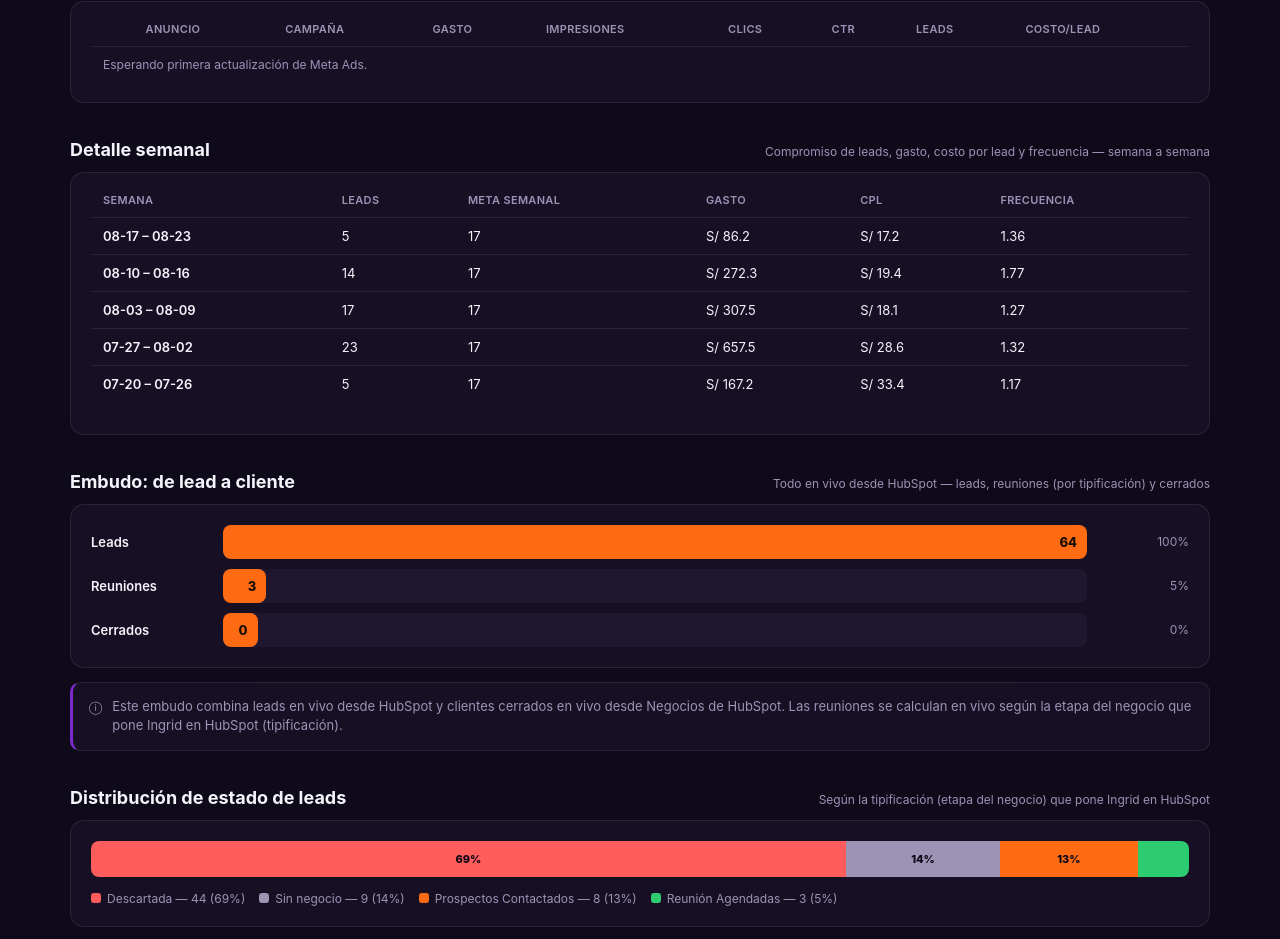
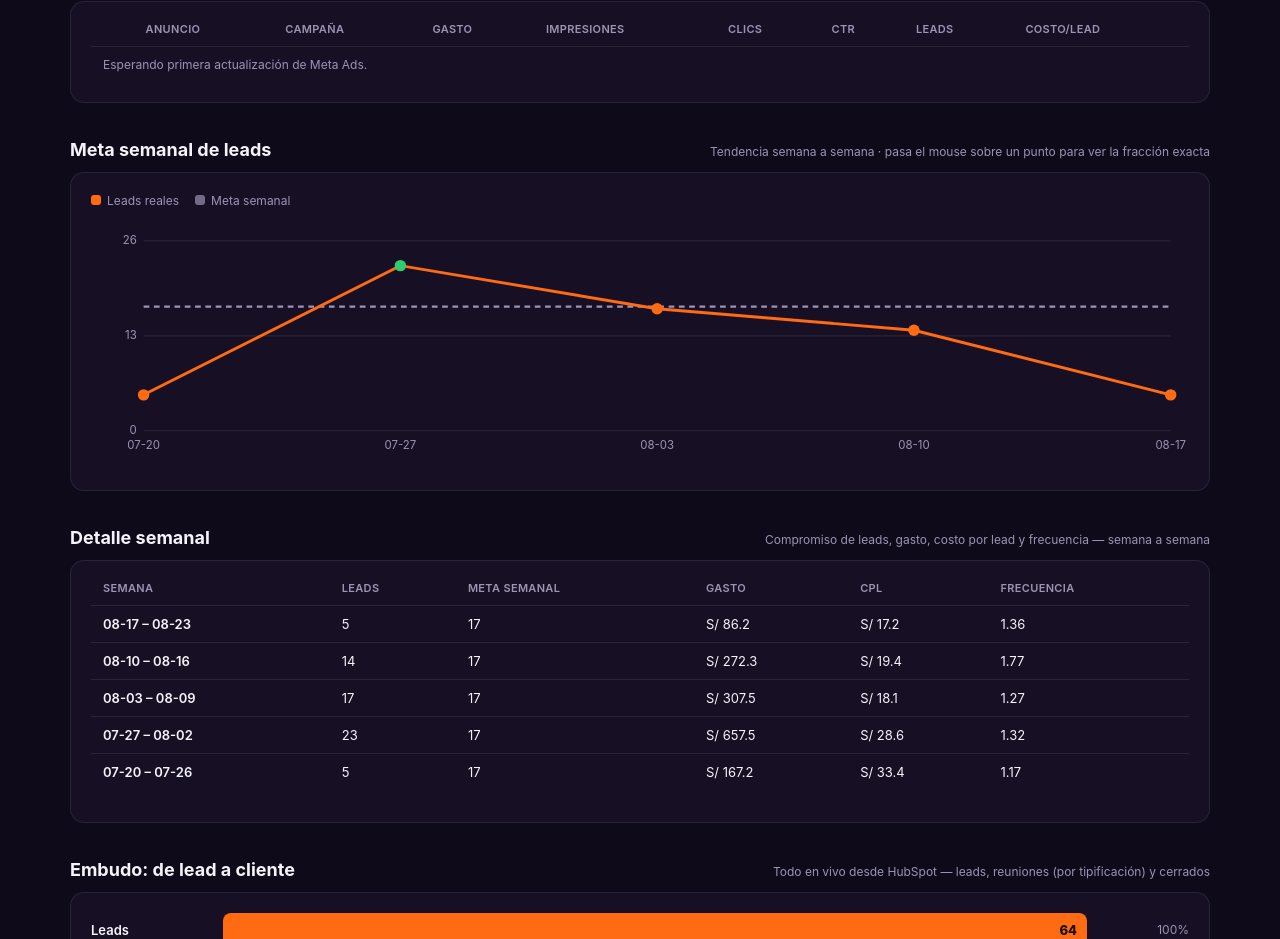
Before and after one commit to fabian02032000/xsell-dashboard, a plain HTML site: page index.html in a window 1280 px wide. Shown: the part 2100-3039 px from the top of the page. Drawn offline with Linux system fonts and the light colour scheme.

Commit message:
Update index.html

```diff
--- a/index.html
+++ b/index.html
@@ -264,6 +264,23 @@
           <thead><tr><th></th><th>Anuncio</th><th>Campaña</th><th>Gasto</th><th>Impresiones</th><th>Clics</th><th>CTR</th><th>Leads</th><th>Costo/lead</th></tr></thead>
           <tbody id="adsPerformanceTableBody"></tbody>
         </table>
+      </div>
+    </div>
+  </section>
+
+  <section>
+    <div class="section-head">
+      <h2>Meta semanal de leads</h2>
+      <span class="hint">Tendencia semana a semana · pasa el mouse sobre un punto para ver la fracción exacta</span>
+    </div>
+    <div class="chart-card">
+      <div class="legend">
+        <span class="key"><span class="swatch" style="background:var(--orange)"></span>Leads reales</span>
+        <span class="key"><span class="swatch" style="background:var(--text-muted); opacity:0.7;"></span>Meta semanal</span>
+      </div>
+      <div class="chart-wrap">
+        <svg class="chart" id="weeklyTrendChart" viewBox="0 0 960 220"></svg>
+        <div class="tooltip" id="weeklyTrendTooltip"></div>
       </div>
     </div>
   </section>
@@ -560,6 +577,7 @@
     }
 
     // ---- Detalle semanal ----
+    drawWeeklyTrendChart(data.leads_by_week || []);
     drawWeeklyTable(data.leads_by_week || [], hasMeta ? (meta.spend_by_week || []) : []);
 
     // ---- Funnel ----
@@ -672,6 +690,70 @@
           </td>
         </tr>`;
     }).join('');
+  }
+
+  function drawWeeklyTrendChart(weeks){
+    const svg = document.getElementById('weeklyTrendChart');
+    const tooltip = document.getElementById('weeklyTrendTooltip');
+    const W = 960, H = 220, padL = 46, padR = 16, padT = 20, padB = 34;
+    if (!weeks.length){
+      svg.innerHTML = '';
+      return;
+    }
+    const maxVal = Math.max(...weeks.map(w => Math.max(w.leads, w.goal)), 1) * 1.15;
+    const n = weeks.length;
+    const step = (W - padL - padR) / Math.max(1, n - 1);
+
+    let content = '';
+    [0, 0.5, 1].forEach(f => {
+      const y = padT + (H - padT - padB) * (1 - f);
+      content += `<line class="axis-line" x1="${padL}" x2="${W-padR}" y1="${y}" y2="${y}"/>`;
+      content += `<text class="axis-label" x="${padL-6}" y="${y+3}" text-anchor="end">${Math.round(maxVal*f)}</text>`;
+    });
+
+    function pointsFor(key){
+      return weeks.map((w, i) => {
+        const x = padL + step * i;
+        const v = w[key] || 0;
+        const y = H - padB - (H - padT - padB) * (v / maxVal);
+        return { x, y };
+      });
+    }
+    function linePath(points){
+      return points.map((p, i) => (i === 0 ? 'M' : 'L') + p.x + ',' + p.y).join(' ');
+    }
+
+    const goalPoints = pointsFor('goal');
+    const leadsPoints = pointsFor('leads');
+
+    content += `<path d="${linePath(goalPoints)}" fill="none" stroke="${mutedColor}" stroke-width="2" stroke-dasharray="5,4"/>`;
+    content += `<path d="${linePath(leadsPoints)}" fill="none" stroke="${orange}" stroke-width="2.5"/>`;
+    leadsPoints.forEach((p, i) => {
+      const good = weeks[i].leads >= weeks[i].goal;
+      content += `<circle cx="${p.x}" cy="${p.y}" r="5" fill="${good ? goodColor : orange}"/>`;
+    });
+
+    weeks.forEach((w, i) => {
+      const x = padL + step * i;
+      content += `<text class="axis-label" x="${x}" y="${H-padB+16}" text-anchor="middle">${w.week_start.slice(5)}</text>`;
+      content += `<rect class="bar" data-i="${i}" x="${x-14}" y="${padT}" width="28" height="${H-padT-padB}" fill="transparent"/>`;
+    });
+
+    svg.innerHTML = content;
+    svg.querySelectorAll('.bar').forEach(hit => {
+      hit.addEventListener('pointerenter', () => {
+        const w = weeks[+hit.dataset.i];
+        const p = w.goal ? Math.round((w.leads / w.goal) * 100) : 0;
+        tooltip.innerHTML = `<strong>${w.week_start} – ${w.week_end}</strong><br>${fmt(w.leads)} / ${fmt(w.goal)} leads (${p}%)`;
+        tooltip.style.opacity = 1;
+      });
+      hit.addEventListener('pointermove', (e) => {
+        const rect = svg.parentElement.getBoundingClientRect();
+        tooltip.style.left = (e.clientX - rect.left + 14) + 'px';
+        tooltip.style.top = (e.clientY - rect.top - 40) + 'px';
+      });
+      hit.addEventListener('pointerleave', () => { tooltip.style.opacity = 0; });
+    });
   }
 
   function drawWeeklyTable(weeks, spendWeeks){
```
